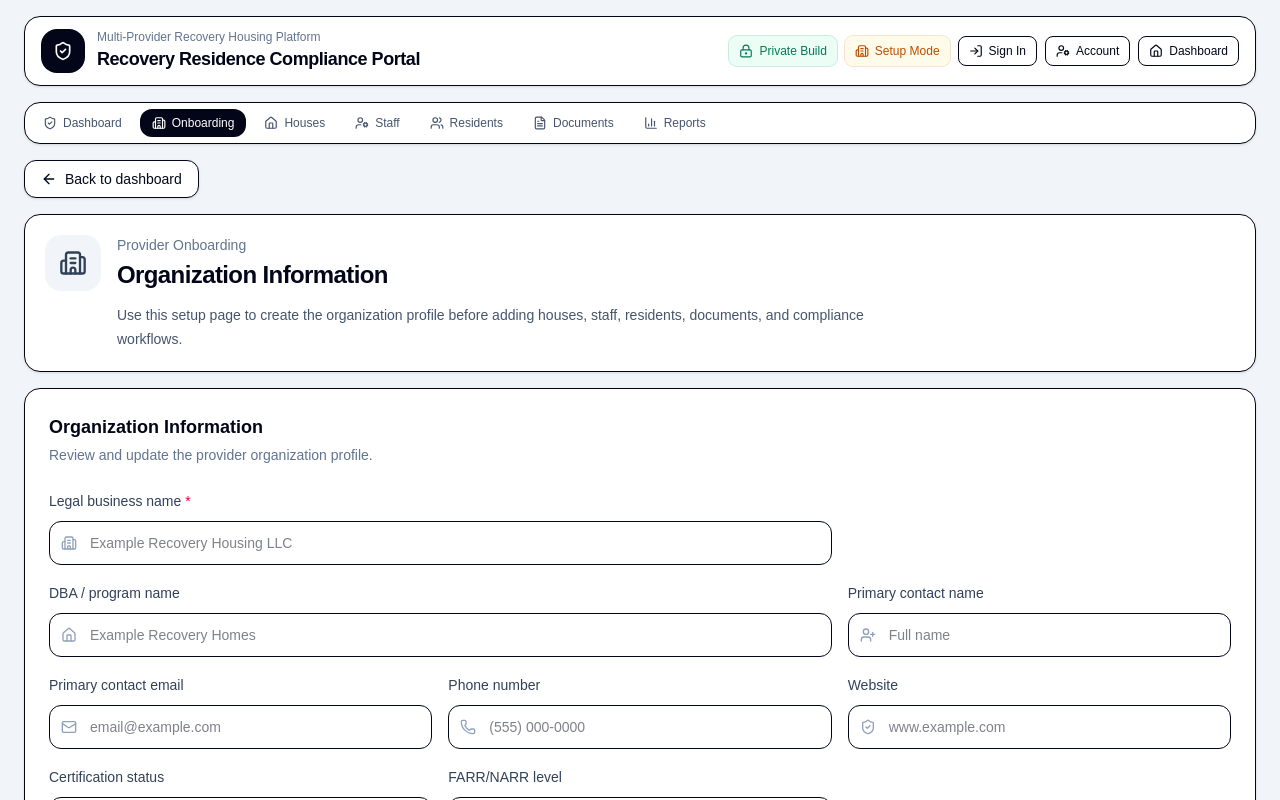
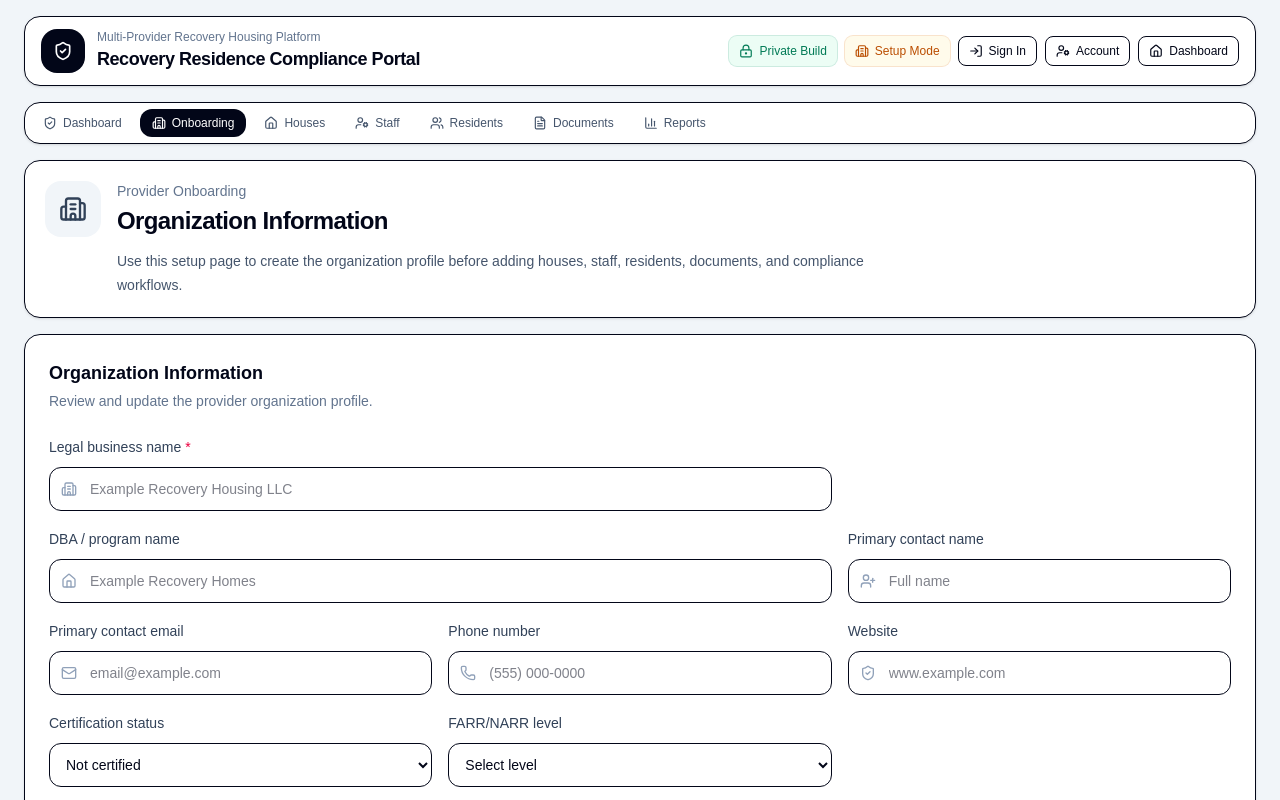
Before and after one commit to RBooth10/halfway-portal, a Next.js app: page /onboarding in a window 1280 px wide. Shown: the top 800 px of the page. Built offline with nearby package versions, Linux system fonts and the light colour scheme.

Commit message:
Remove duplicate dashboard links and clean resident layout

```diff
--- a/app/documents/page.tsx
+++ b/app/documents/page.tsx
@@ -817,13 +817,6 @@ export default function DocumentsPage() {
   return (
     <PageShell>
       <div className="flex flex-wrap gap-3">
-        <Link
-          href="/"
-          className="inline-flex items-center gap-2 rounded-xl border bg-white px-4 py-2 text-sm font-medium shadow-sm hover:bg-slate-50"
-        >
-          <ArrowLeft className="h-4 w-4" />
-          Back to dashboard
-        </Link>
 
         <Link
           href="/residents"
--- a/app/houses/page.tsx
+++ b/app/houses/page.tsx
@@ -468,14 +468,7 @@ export default function HousesPage() {
   return (
     <PageShell>
       <div className="flex flex-wrap gap-3">
-        <Link
-          href="/"
-          className="inline-flex items-center gap-2 rounded-xl border bg-white px-4 py-2 text-sm font-medium shadow-sm hover:bg-slate-50"
-        >
-          <ArrowLeft className="h-4 w-4" />
-          Back to dashboard
-        </Link>
-      </div>
+              </div>
 
       <section className="rounded-2xl border bg-white p-5 shadow-sm">
         <div className="flex flex-col gap-6 lg:flex-row lg:items-start lg:justify-between">
--- a/app/onboarding/page.tsx
+++ b/app/onboarding/page.tsx
@@ -13,7 +13,6 @@ import {
   ShieldCheck,
   UserPlus,
 } from "lucide-react";
-import Link from "next/link";
 import PageShell from "@/components/PageShell";
 import { getSupabaseClient } from "@/lib/supabase";
 
@@ -409,13 +408,6 @@ export default function ProviderOnboardingPage() {
 
   return (
     <PageShell maxWidth="max-w-7xl">
-      <Link
-        href="/"
-        className="inline-flex items-center gap-2 rounded-xl border bg-white px-4 py-2 text-sm font-medium shadow-sm hover:bg-slate-50"
-      >
-        <ArrowLeft className="h-4 w-4" />
-        Back to dashboard
-      </Link>
 
       <section className="col-span-full w-full rounded-2xl border bg-white p-5 shadow-sm">
         <div className="flex gap-4">
--- a/app/staff/page.tsx
+++ b/app/staff/page.tsx
@@ -424,13 +424,6 @@ export default function StaffPage() {
   return (
     <PageShell>
       <div className="flex flex-wrap gap-3">
-        <Link
-          href="/"
-          className="inline-flex items-center gap-2 rounded-xl border bg-white px-4 py-2 text-sm font-medium shadow-sm hover:bg-slate-50"
-        >
-          <ArrowLeft className="h-4 w-4" />
-          Back to dashboard
-        </Link>
 
         <Link
           href="/houses"
```
